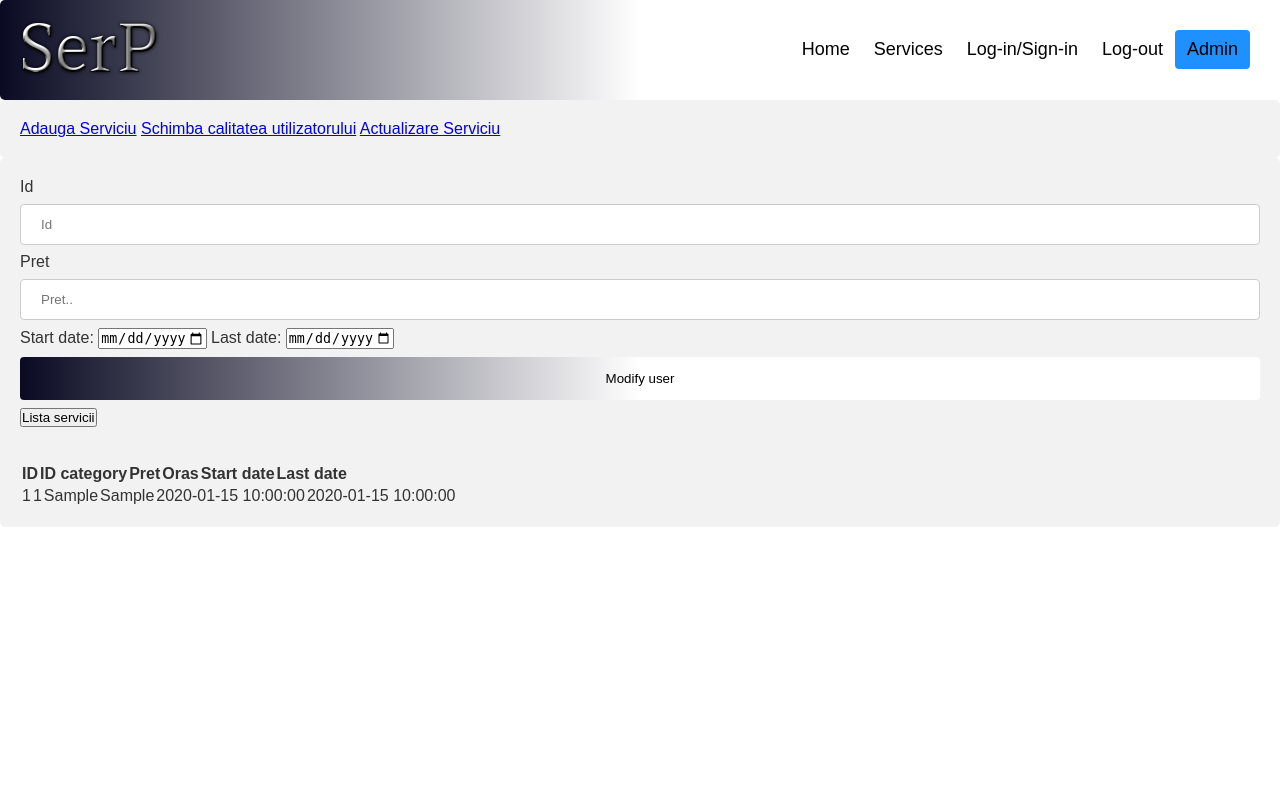
After one commit to Alex-Catalin21/HolumaWebProject, a PHP site: page /admin_serviciu_update.php in a window 1280 px wide. The commit adds this page. Run offline with PHP 8.4, Linux system fonts and the light colour scheme; tables that the repository leaves empty or names only in its code hold one stand-in row (values such as "Sample post"); lists and menus that the app fills with data are empty.

Commit message:
Pagina de admin

```diff
--- /dev/null
+++ b/admin_serviciu_update.php
@@ -0,0 +1,143 @@
+<!DOCTYPE html>
+<html lang="en">
+<head>
+    <meta charset="UTF-8">
+    <link href="admin.css" rel="stylesheet" type="text/css" />
+    <title>AdminStatut</title>
+</head>
+
+<body>
+    <div class="header">
+        <img src="/Imagini/new-logo.png" alt="logo" />
+
+        <div class="header-right">
+          <a href="home.html">Home</a>
+          <a href="shop.html">Services</a>
+          <a href="login.html">Log-in/Sign-in</a>
+          <a href="">Log-out</a>
+          <a class="active" href="admin.html">Admin</a>
+        </div>
+      </div>
+      <div>
+    <a href="admin.php">Adauga Serviciu</a>
+    <a href="admin_statut.php">Schimba calitatea utilizatorului</a>
+    <a href="admin_serviciu_update.php">Actualizare Serviciu</a>
+    </div>
+    <div>
+        <form class="adminusers" action="admin_serviciu_update.php" method="post">
+
+            <label>Id</label>
+            <input
+            type="text"
+            placeholder="Id"
+            name="id"
+            required
+            />
+            <label for="Pret">Pret</label>
+            <input
+            type="text"
+            id="Pret"
+            placeholder="Pret.."
+            name="pret"
+            />
+            <label for="start">Start date:</label>
+            <input
+            type="date"
+            id="start"
+            name="firstdate"
+            min="2022-04-15"
+            max="2032-04-15">
+
+            <label for="finish">Last date:</label>
+            <input
+            type="date"
+            id="finish"
+            name="lastdate"
+            min="2022-04-15"
+            max="2032-04-15">
+            <input type="submit" id="btn" value="Modify user">
+
+        </form>
+
+    <form method="POST" action="">
+        <button class="btn btn-primary" name="display">Lista servicii</button>
+    </form>
+    <br /><br />
+    <table>
+        <thead>
+            <tr>
+                <th>ID</th>
+                <th>ID category</th>
+                <th>Pret</th>
+                <th>Oras</th>
+                <th>Start date</th>
+                <th>Last date</th>
+            </tr>
+        </thead>
+        <tbody>
+            <?php include'lista_servicii.php'?>
+        </tbody>
+    </table>
+    </div>
+
+</body>
+</html>
+
+<?php
+    class BD{
+        private static $conexiune_bd = NULL;
+        public static function obtine_conexiune(){
+            if(is_null(self::$conexiune_bd)){
+                self::$conexiune_bd = new PDO('mysql:host=localhost;dbname=serp', 'root', '');
+                    }
+                return self::$conexiune_bd;
+                }
+            }
+    class Actiune_serviciu_update{
+
+        public function schimbaPret(){
+            $sqlpret = "UPDATE services SET pret=:pret WHERE id=:idcautat";
+            $cererepret =  BD::obtine_conexiune()->prepare($sqlpret);
+            if(isset($_POST["pret"],$_POST["id"])&& !empty($_POST["pret"])){
+                $pret= $_POST["pret"];
+                $idcautat=$_POST["id"];
+                return $cererepret -> execute ([
+                    'pret' => $pret,
+                    'idcautat' => $idcautat
+                ]);
+            }
+        }
+        public function schimbaStart_date(){
+            $sqlstart_date = "UPDATE services SET First_date=:first_date WHERE id=:idcautat";
+            $cererestart =  BD::obtine_conexiune()->prepare($sqlstart_date);
+            if(isset($_POST["firstdate"],$_POST["id"])&& !empty($_POST["firstdate"])){
+                $first_date= $_POST["firstdate"];
+                $idcautat=$_POST["id"];
+                return $cererestart -> execute ([
+                    'first_date' => $first_date,
+                    'idcautat' => $idcautat
+                ]);
+            }
+        }
+        public function schimbaLast_date(){
+            $sqlstart_date = "UPDATE services SET Last_date=:last_date WHERE id=:idcautat";
+            $cererestart =  BD::obtine_conexiune()->prepare($sqlstart_date);
+            if(isset($_POST["lastdate"],$_POST["id"])&& !empty($_POST["lastdate"])){
+                $last_date= $_POST["lastdate"];
+                $idcautat=$_POST["id"];
+                return $cererestart -> execute ([
+                    'last_date' => $last_date,
+                    'idcautat' => $idcautat
+                ]);
+            }
+        }
+
+    }
+
+    $actiune_serviciu_statut= new Actiune_serviciu_update();
+    $actiune_serviciu_statut -> schimbaPret();
+    $actiune_serviciu_statut -> schimbaStart_date();
+    $actiune_serviciu_statut -> schimbaLast_date();
+
+
+?>
--- /dev/null
+++ b/lista_servicii.php
@@ -0,0 +1,37 @@
+<?php
+class BDservicii{
+        private static $conexiune_bd = NULL;
+        public static function obtine_conexiune(){
+            if(is_null(self::$conexiune_bd)){
+                self::$conexiune_bd = new PDO('mysql:host=localhost;dbname=serp', 'root', '');
+                    }
+                return self::$conexiune_bd;
+                }
+            }
+
+$sqlservicii="SELECT Id,Id_cat,Pret,Oras,First_date,Last_date from services";
+$result = BDservicii::obtine_conexiune()->prepare($sqlservicii);
+$result ->execute();
+
+
+
+while($fetch = $result->fetch()){
+?>
+
+<table >
+
+        <tr>
+            <td><?php echo $fetch['Id']?></td>
+            <td><?php echo $fetch['Id_cat']?></td>
+            <td><?php echo $fetch['Pret']?></td>
+            <td><?php echo $fetch['Oras']?></td>
+            <td><?php echo $fetch['First_date']?></td>
+            <td><?php echo $fetch['Last_date']?></td>
+        </tr>
+
+
+</table>
+<?php
+        }
+
+?>
```
Also changed, not shown: admin.php (+7 -37 lines), admin_statut.php (added, +98 -0 lines), lista_clienti.php (added, +34 -0 lines).
